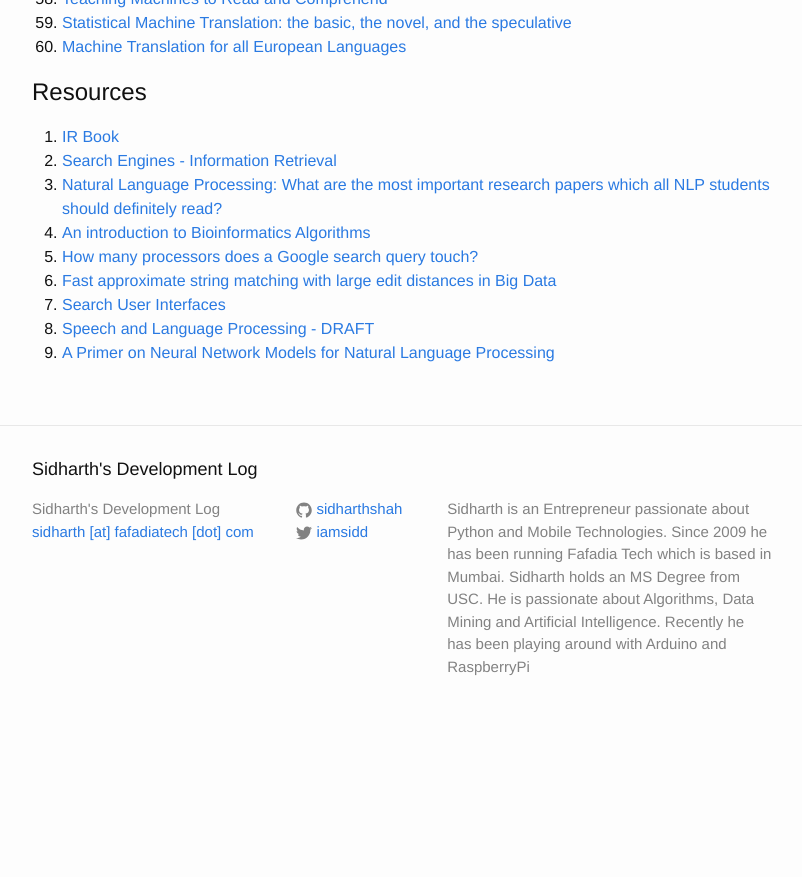
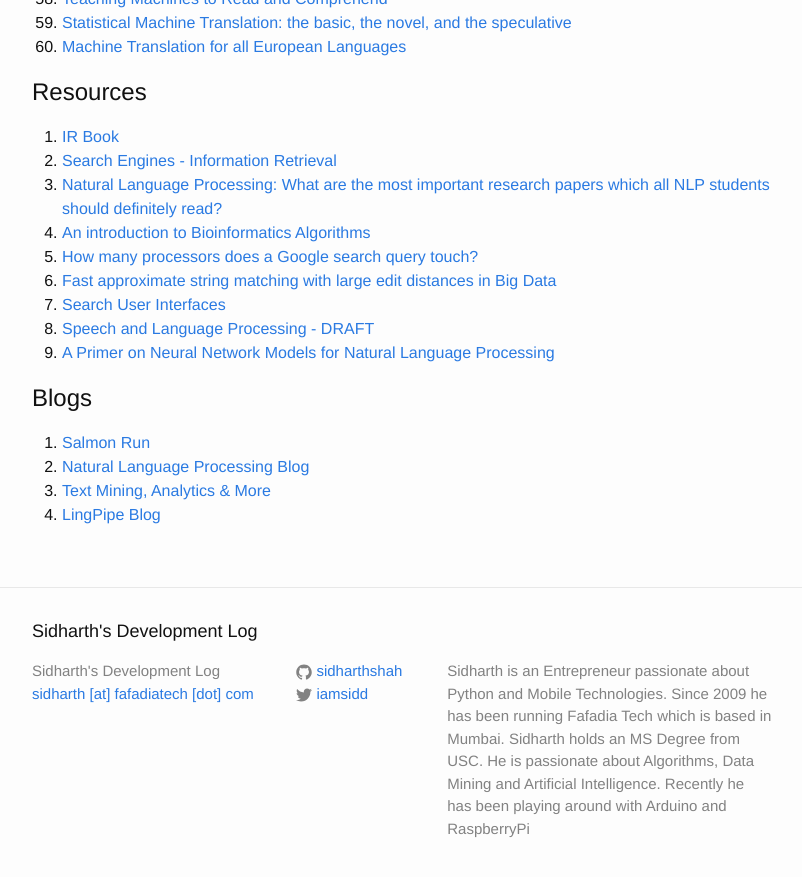
Before and after one commit to sidharthshah/sidharthshah.github.com, a Jekyll site: the page built from information-retrieval.md, in a window 1280 px wide and 900 px high, scrolled down 2424 px. Shown: the top 877 px of the window, without its empty margins (238-1040 px from the left). Built offline with Jekyll 4.4.1, drawn with Linux system fonts in a browser that asks for light colours; before the commit the page ends 3162 px from its top, so only the background shows below that.

Commit message:
added blogs section

```diff
--- a/information-retrieval.md
+++ b/information-retrieval.md
@@ -113,3 +113,10 @@ Resources
 7. [Search User Interfaces](http://searchuserinterfaces.com/book/)
 8. [Speech and Language Processing - DRAFT](https://web.stanford.edu/~jurafsky/slp3/)
 9. [A Primer on Neural Network Models for Natural Language Processing](http://u.cs.biu.ac.il/~yogo/nnlp.pdf)
+
+Blogs
+=====
+1. [Salmon Run](http://sujitpal.blogspot.de/)
+2. [Natural Language Processing Blog](http://nlpers.blogspot.in/)
+3. [Text Mining, Analytics & More](http://www.text-analytics101.com/)
+4. [LingPipe Blog](http://lingpipe-blog.com/)
```
